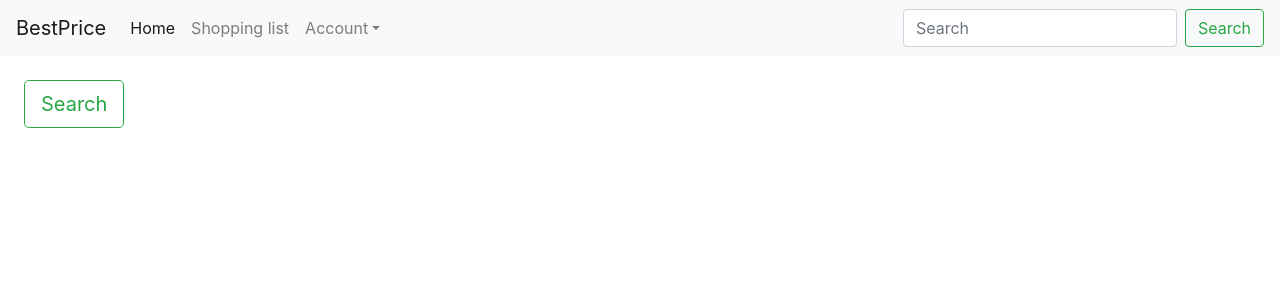
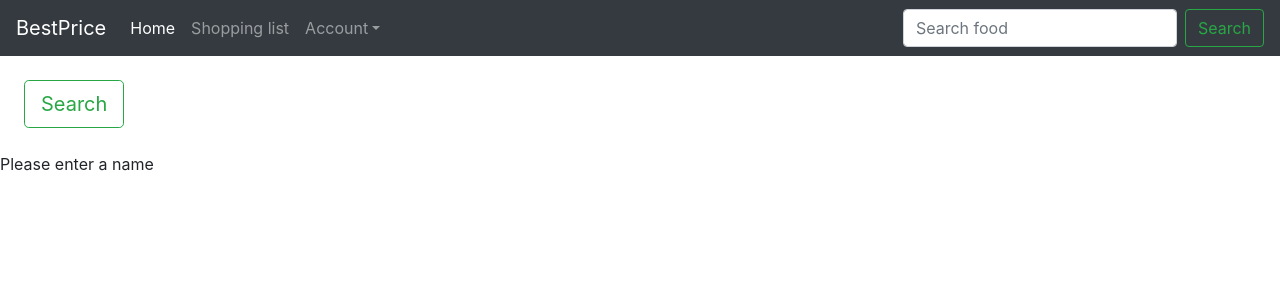
Before and after one commit to Swinburne-Development-Project-2/Supermarket-frontend, a React (Create React App) app: page / in a window 1280 px wide. Shown: the top 300 px of the page. Built offline with nearby package versions, Linux system fonts and the light colour scheme.

Commit message:
testing axios HTTP get request

```diff
--- a/package.json
+++ b/package.json
@@ -6,6 +6,7 @@
     "@testing-library/jest-dom": "^4.2.4",
     "@testing-library/react": "^9.5.0",
     "@testing-library/user-event": "^7.2.1",
+    "axios": "^0.20.0",
     "bootstrap": "^4.1.1",
     "react": "^16.13.1",
     "react-dom": "^16.13.1",
--- a/src/App.js
+++ b/src/App.js
@@ -2,13 +2,30 @@ import React, {Component} from 'react';
 import './App.css';
 import SearchButton from './components/SearchButton';
 import NavBar from './components/NavBar';
+import axios from "axios";
 
 class App extends Component {
+	state = {
+		repos: null
+	}
+	getFood = (e) => {
+			e.preventDefault();
+			const food = e.target.elements.foodName.value;
+			if (food){
+				axios.get(`https://api.github.com/users/${food}`)
+				.then((res) => {
+					const repos = res.data.public_repos;
+					this.setState({repos: repos});
+				})
+			}
+			else return;
+	}
 	render(){
 		return(
 		    <React.Fragment>
-		    	<NavBar/>
+		    	<NavBar getFood={this.getFood}/>
 		    	<SearchButton/>
+		    	{this.state.repos ? <p>Number of repos: {this.state.repos}</p> : <p>Please enter a name</p>}
 		    </React.Fragment>
 		);
 	}
--- a/src/components/NavBar.jsx
+++ b/src/components/NavBar.jsx
@@ -3,8 +3,8 @@ import React, {Component} from 'react';
 class NavBar extends Component{
 	render(){
 		return(
-			<div>
-				<nav className="navbar navbar-expand-lg navbar-light bg-light">
+			<React.Fragment>
+				<nav className="navbar navbar-expand-lg navbar-dark bg-dark">
 					<a className="navbar-brand" href="#">BestPrice</a>
 				  	<button className="navbar-toggler" type="button" data-toggle="collapse" data-target="#navbarSupportedContent" aria-controls="navbarSupportedContent" aria-expanded="false" aria-label="Toggle navigation">
 				    	<span className="navbar-toggler-icon"></span>
@@ -28,13 +28,13 @@ class NavBar extends Component{
 				        	</div>
 				      	</li>
 				    </ul>
-				    <form className="form-inline my-2 my-lg-0">
-				      <input className="form-control mr-sm-2" type="search" placeholder="Search" aria-label="Search"/>
+				    <form className="form-inline my-2 my-lg-0" onSubmit={this.props.getFood}>
+				      <input className="form-control mr-sm-2" type="search" name="foodName" placeholder="Search food" aria-label="Search"/>
 				      <button className="btn btn-outline-success my-2 my-sm-0" type="submit">Search</button>
 				    </form>
 				  </div>
 				</nav>
-			</div>
+			</React.Fragment>
 		);
 	}
 }
```
Also changed, not shown: 1 other file (tests, documents, lock files or other folders).
